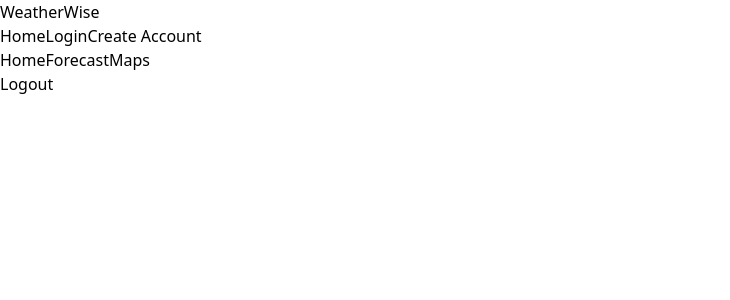
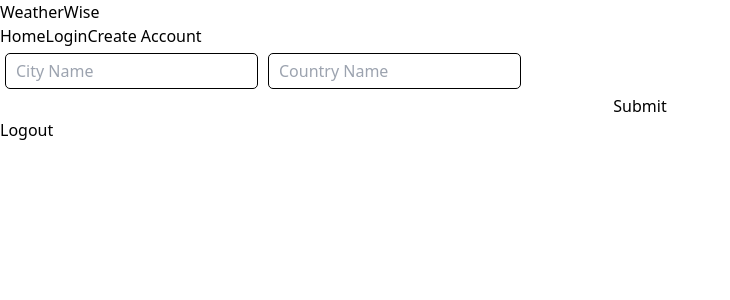
Before and after one commit to Ryan3389/WeatherWise, a React (Vite) app in the folder client/: page /maps in a window 1280 px wide. Shown: the top 300 px of the page, without its empty margins (0-730 px from the left). Built offline with nearby package versions, Linux system fonts and the light colour scheme.

Commit message:
added weather search form

```diff
--- a/client/src/App.css
+++ b/client/src/App.css
@@ -0,0 +1,11 @@
+.search-input {
+    border: 1px solid black;
+    padding: 5px 10px;
+    border-radius: 5px;
+    margin: 5px;
+}
+
+.weather-btn-container {
+    display: flex;
+    justify-content: center;
+}
--- a/client/src/App.jsx
+++ b/client/src/App.jsx
@@ -1,5 +1,6 @@
 import { Outlet } from 'react-router-dom';
 import { Navbar } from './components/MainNav';
+import './App.css'
 import {
     ApolloClient,
     InMemoryCache,
--- a/client/src/components/DashSidebar.jsx
+++ b/client/src/components/DashSidebar.jsx
@@ -1,6 +1,27 @@
 import { Link } from "react-router-dom"
 import auth from "../utils/auth"
 
+// export const DashSideBar = () => {
+//     const handleLogout = () => {
+//         auth.logout()
+//     }
+//     return (
+//         <aside className="fixed top-0 left-0 z-40 w-64 h-screen pt-14 transition-transform -translate-x-full border-r border-gray-200 md:translate-x-0 ">
+//             <div className="overflow-y-auto py-5 px-3 h-full bg-white">
+//                 <ul>
+//                     <li>
+//                         <Link to="/dashboard" className="flex items center p-2 text-base font-medium text-gray-900 rounded-lg">Home</Link>
+//                         <Link to="/forecast" className="flex items-center p-2 text-base font-medium text-gray-900 rounded-lg">Forecast</Link>
+//                         <Link to="/maps" className="flex items-center p-2 text-base font-medium text-gray-900 rounded-lg">Maps</Link>
+//                     </li>
+//                 </ul>
+//                 <div className="absolute bottom-0 left-0 justify-center p-4 space-x-4 w-full lg:flex bg-white dark:bg-gray-800 z-2">
+//                     <button onClick={handleLogout} type="button" className="inline-flex justify-center p-2 text-white bg-gray-900 rounded cursor-pointer">Logout</button>
+//                 </div>
+//             </div>
+//         </aside>
+//     )
+// }
 export const DashSideBar = () => {
     const handleLogout = () => {
         auth.logout()
@@ -8,13 +29,27 @@ export const DashSideBar = () => {
     return (
         <aside className="fixed top-0 left-0 z-40 w-64 h-screen pt-14 transition-transform -translate-x-full border-r border-gray-200 md:translate-x-0 ">
             <div className="overflow-y-auto py-5 px-3 h-full bg-white">
-                <ul>
-                    <li>
-                        <Link to="/dashboard" className="flex items center p-2 text-base font-medium text-gray-900 rounded-lg">Home</Link>
-                        <Link to="/forecast" className="flex items-center p-2 text-base font-medium text-gray-900 rounded-lg">Forecast</Link>
-                        <Link to="/maps" className="flex items-center p-2 text-base font-medium text-gray-900 rounded-lg">Maps</Link>
-                    </li>
-                </ul>
+                <form className="search-form">
+                    <input
+                        type="text"
+                        name="city"
+                        id="city"
+                        aria-label="city"
+                        placeholder="City Name"
+                        className="search-input"
+                    />
+                    <input
+                        type="text"
+                        name="country"
+                        id="country"
+                        aria-label="country"
+                        placeholder="Country Name"
+                        className="search-input"
+                    />
+                    <div className="weather-btn-container">
+                        <input className="rounded-md bg-gray-900 px-3.5 py-2.5 text-sm font-semibold text-white shadow-sm hover:bg-gray-500 focus-visible:outline focus-visible:outline-2 focus-visible:outline-offset-2 focus-visible:outline-gray-900 cursor-pointer" type="submit" />
+                    </div>
+                </form>
                 <div className="absolute bottom-0 left-0 justify-center p-4 space-x-4 w-full lg:flex bg-white dark:bg-gray-800 z-2">
                     <button onClick={handleLogout} type="button" className="inline-flex justify-center p-2 text-white bg-gray-900 rounded cursor-pointer">Logout</button>
                 </div>
```
